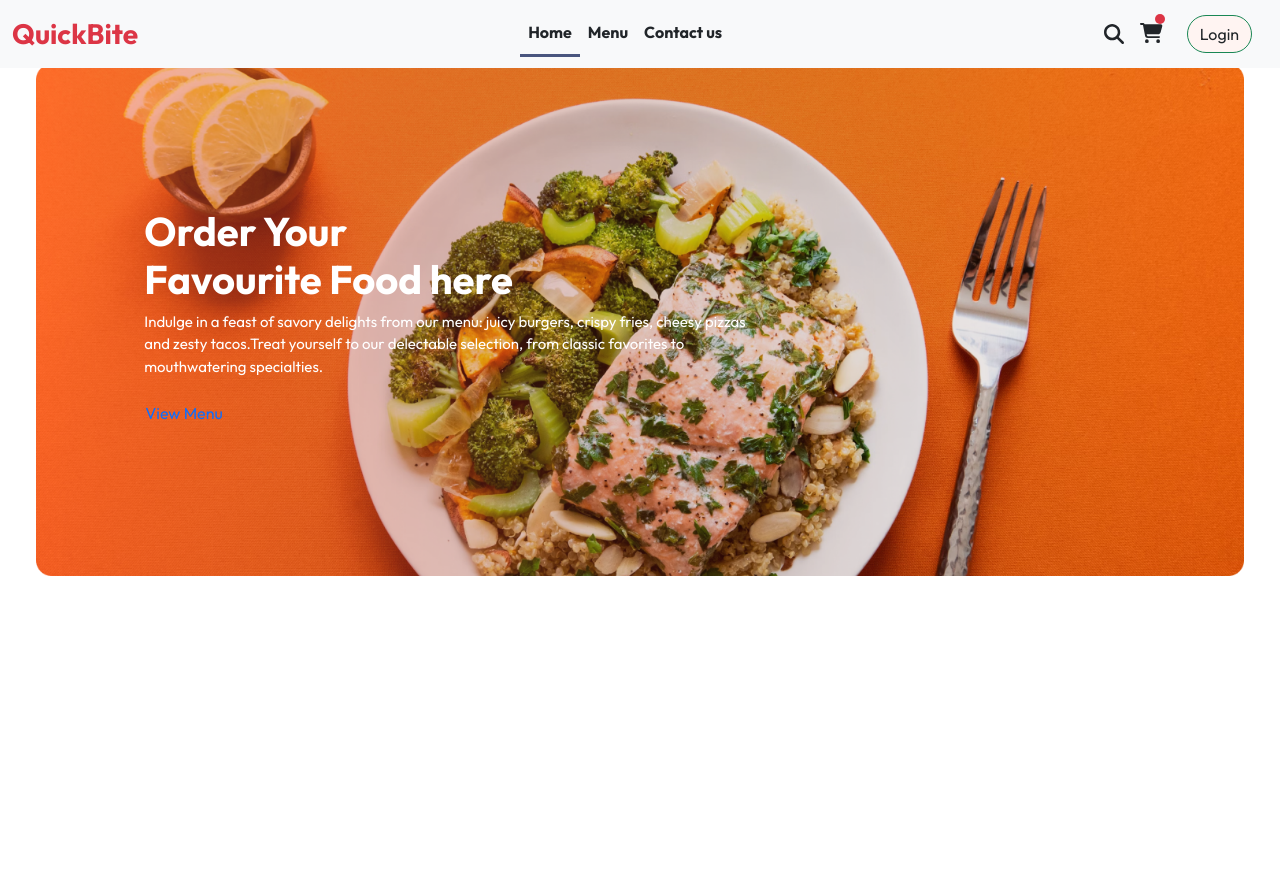
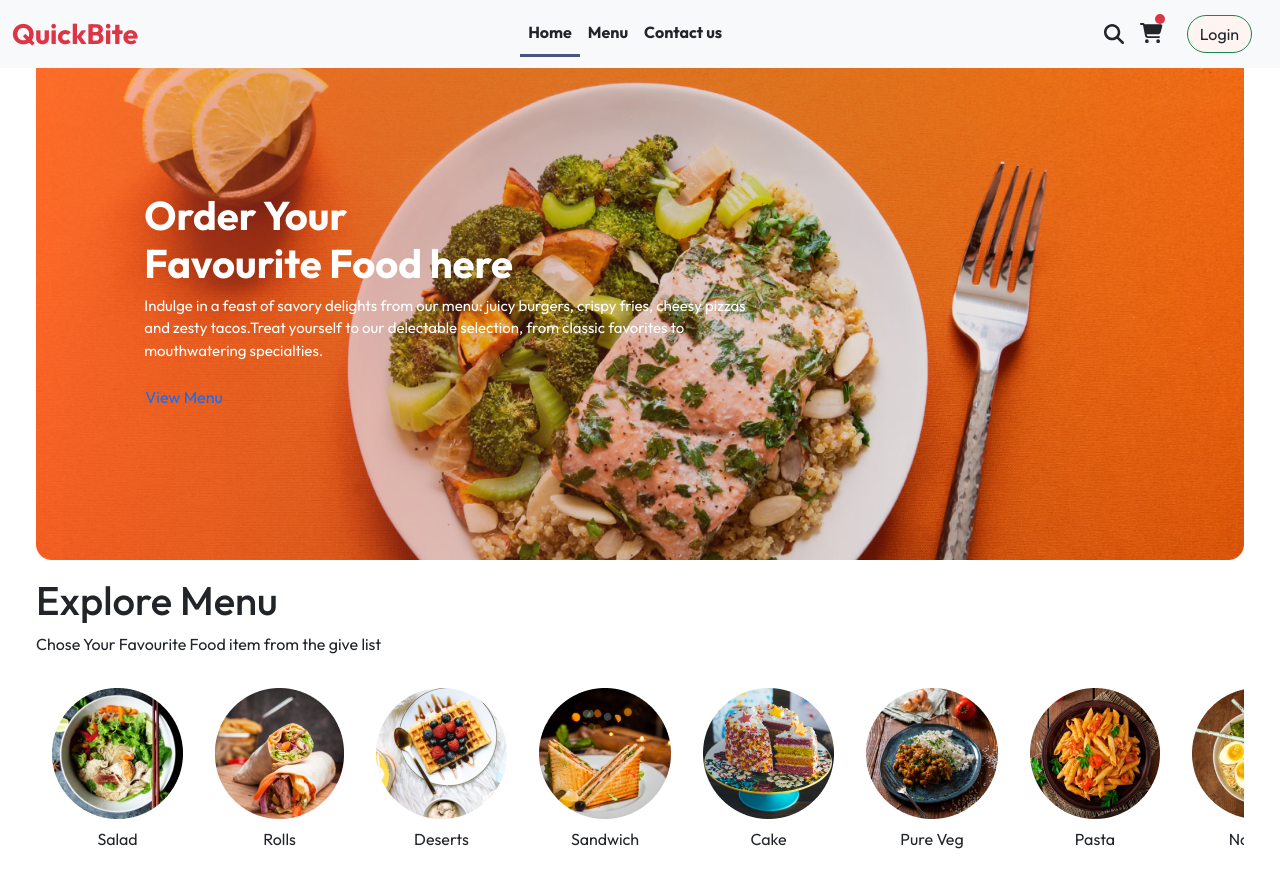
Before and after one commit to chikram/QickBite, a React (Create React App) app: page / in a window 1280 px wide. Shown: the top 888 px of the page. Before the commit the page ends 800 px from the top, so only its background shows below. Built offline with nearby package versions, Linux system fonts and the light colour scheme.

Commit message:
adding menu item content

```diff
--- a/src/assets/assets.js
+++ b/src/assets/assets.js
@@ -1,6 +1,5 @@
 import basket_icon from './basket_icon.png'
 import logo from './logo.png'
-import header_img from './header_img.png'
 import search_icon from './search_icon.png'
 import menu_1 from './menu_1.png'
 import menu_2 from './menu_2.png'
@@ -63,7 +62,6 @@ import parcel_icon from './parcel_icon.png'
 export const assets = {
     logo,
     basket_icon,
-    header_img,
     search_icon,
     rating_starts,
     add_icon_green,
--- /dev/null
+++ b/src/components/ExploreMenu/Explore.css
@@ -0,0 +1,11 @@
+.menu-list {
+  overflow-x: scroll;
+}
+
+.menu-list::-webkit-scrollbar {
+  display: none;
+}
+
+.menu-item-list {
+  cursor: pointer;
+}
--- /dev/null
+++ b/src/components/ExploreMenu/ExploreMenu.jsx
@@ -0,0 +1,23 @@
+import React from "react";
+import { menu_list } from "../../assets/assets";
+import "./Explore.css";
+const ExploreMenu = () => {
+  return (
+    <div className="container-fluid my-3">
+      <h1>Explore Menu</h1>
+      <p>Chose Your Favourite Food item from the give list</p>
+      <div className="d-flex menu-list">
+        {menu_list.map((item, index) => {
+          return (
+            <div className="p-3 menu-item-list " key={index}>
+              <img src={item.menu_image} alt="" />
+              <p className="text-center pt-2">{item.menu_name}</p>
+            </div>
+          );
+        })}
+      </div>
+    </div>
+  );
+};
+
+export default ExploreMenu;
--- a/src/components/Header/Header.css
+++ b/src/components/Header/Header.css
@@ -1,4 +1,4 @@
-h1 {
+.fav-food {
   font-size: 40px;
   padding-left: 15%;
 }
@@ -10,7 +10,7 @@ h1 {
   padding-left: 15%;
 }
 @media (min-width: 576px) and (max-width: 768px) {
-  h1 {
+  .fav-food {
     font-size: 25px;
   }
 }
@@ -22,7 +22,7 @@ h1 {
 }
 
 @media (min-width: 322px) and (max-width: 575px) {
-  h1 {
+  .fav-food {
     font-size: 10px;
     display: flex !important;
     padding-top: 3%;
--- a/src/components/Header/Header.jsx
+++ b/src/components/Header/Header.jsx
@@ -11,7 +11,7 @@ const Header = () => {
         className="img-fluid"
       />
       <div className="translate-middle-y position-absolute top-50 start-30 text-white">
-        <h1 className="fw-bold ">
+        <h1 className="fw-bold  fav-food">
           Order Your <br className=" d-none d-sm-block " /> Favourite Food here
         </h1>
         <p className="paragraph ">
--- a/src/pages/Home/Home.jsx
+++ b/src/pages/Home/Home.jsx
@@ -1,11 +1,13 @@
+import ExploreMenu from "../../components/ExploreMenu/ExploreMenu";
 import Header from "../../components/Header/Header";
 import "./Home.css";
 import React from "react";
 
 const Home = () => {
   return (
-    <div className="container-fluid py-3">
+    <div className="container-fluid my-3">
       <Header />
+      <ExploreMenu />
     </div>
   );
 };
```
